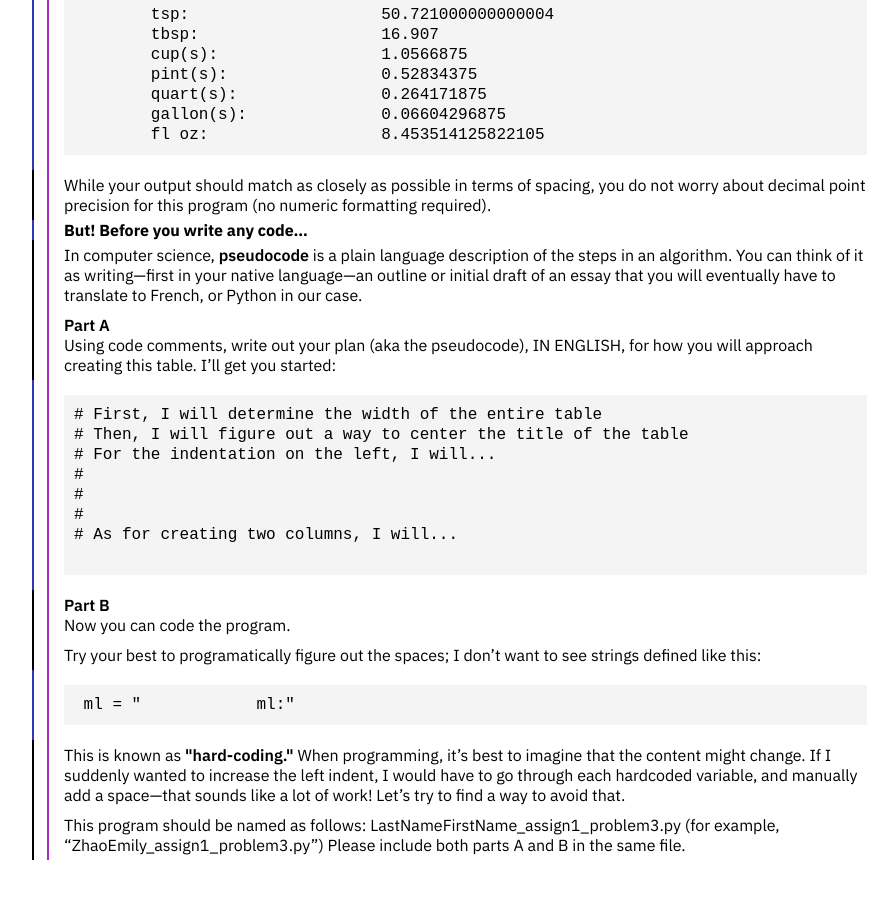
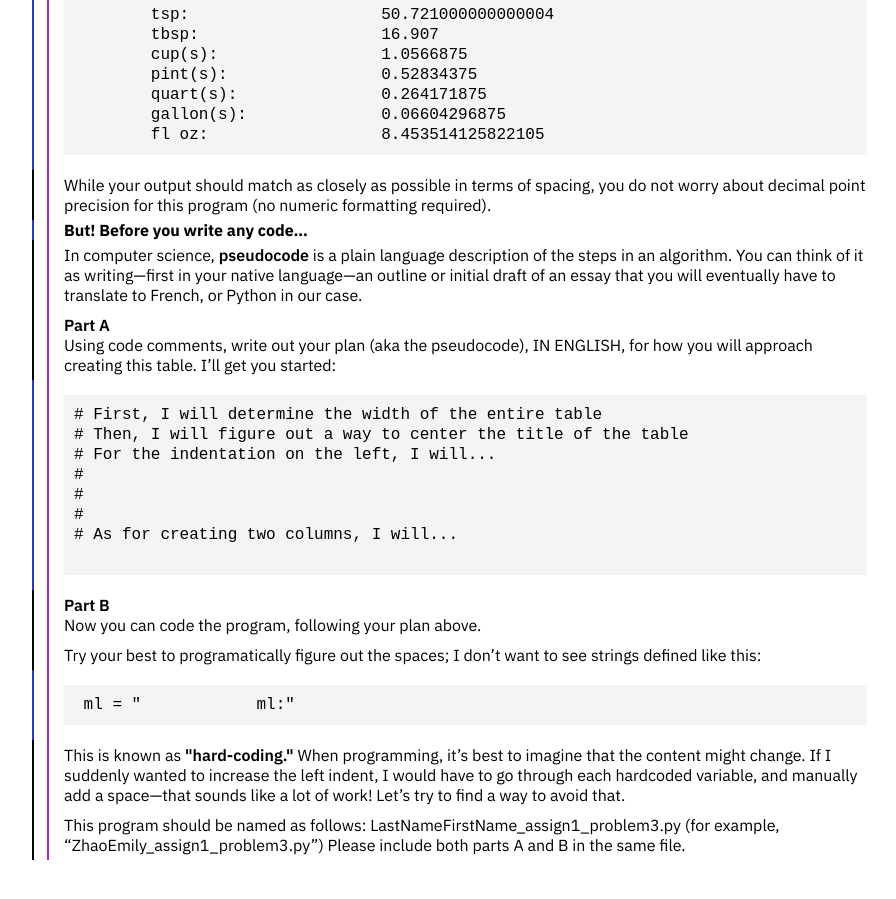
Before and after one commit to emilydidthis/CSCI-UA.0002-Spring23, a Jekyll site: the page built from assignments/01.markdown, in a window 1280 px wide and 900 px high, scrolled down 2279 px. Shown: the whole window, without its empty margins (8-904 px from the left). Built offline with Jekyll 4.4.1, drawn with Linux system fonts in a browser that asks for light colours.

Commit message:
a bit more detail

````diff
--- a/assignments/01.markdown
+++ b/assignments/01.markdown
@@ -136,7 +136,7 @@ Using code comments, write out your plan (aka the pseudocode), IN ENGLISH, for h
 ```
 
 **Part B**
- Now you can code the program.
+ Now you can code the program, following your plan above.
 
  Try your best to programatically figure out the spaces; I don't want to see strings defined like this:
  ```
````
